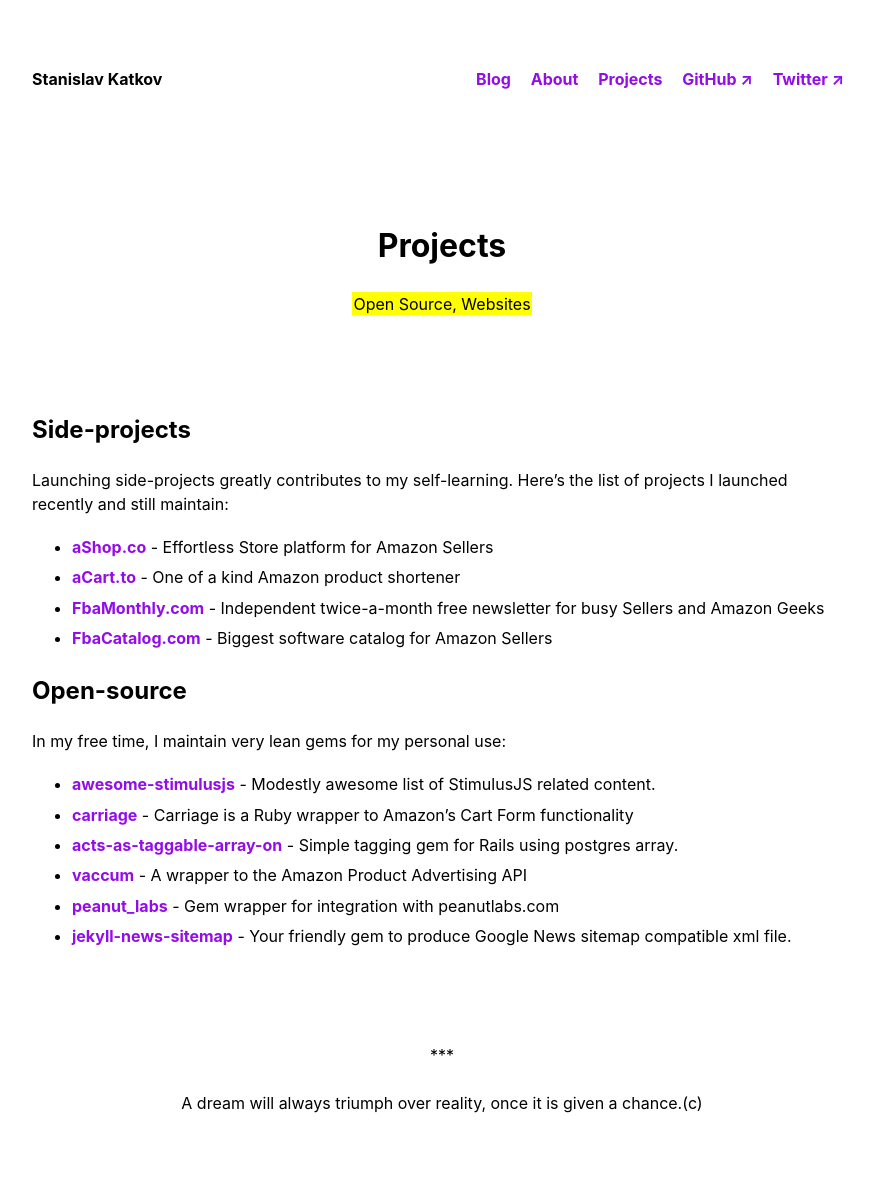
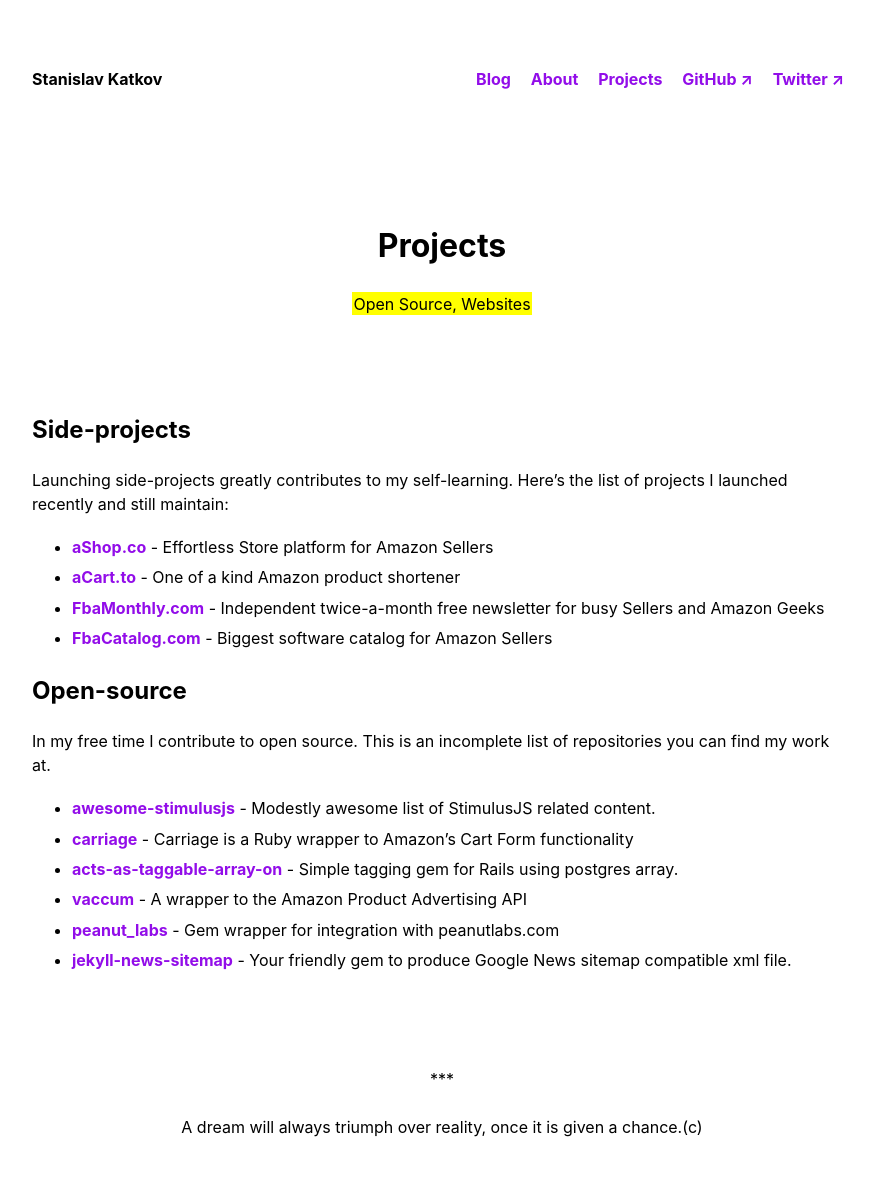
Before and after one commit to skatkov/skatkov.com, a Jekyll site: the page built from projects.md, in a window 1280 px wide. Shown: the whole page, without its empty margins (198-1072 px from the left). Built offline with Jekyll 4.4.1, drawn with Linux system fonts in a browser that asks for light colours; before the commit the page ends 1175 px from its top, so only the background shows below that.

Commit message:
Update projects.md

```diff
--- a/projects.md
+++ b/projects.md
@@ -13,8 +13,7 @@
 - [FbaCatalog.com](https://www.fbacatalog.com) - Biggest software catalog for Amazon Sellers
 
 ## Open-source
-
-In my free time, I maintain very lean gems for my personal use:
+In my free time I contribute to open source. This is an incomplete list of repositories you can find my work at.
 - [awesome-stimulusjs](https://github.com/skatkov/awesome-stimulusjs) - Modestly awesome list of StimulusJS related content.
 - [carriage](https://rubygems.org/gems/carriage) - Carriage is a Ruby wrapper to Amazon's Cart Form functionality
 - [acts-as-taggable-array-on](https://rubygems.org/gems/acts-as-taggable-array-on) - Simple tagging gem for Rails using postgres array.
```
